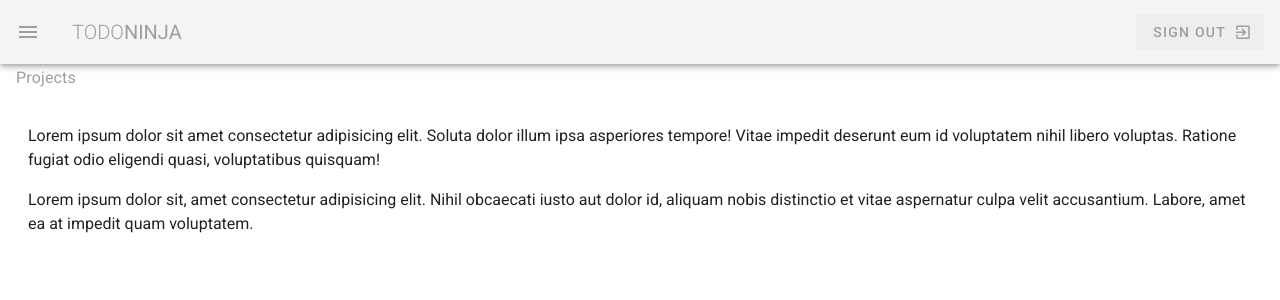
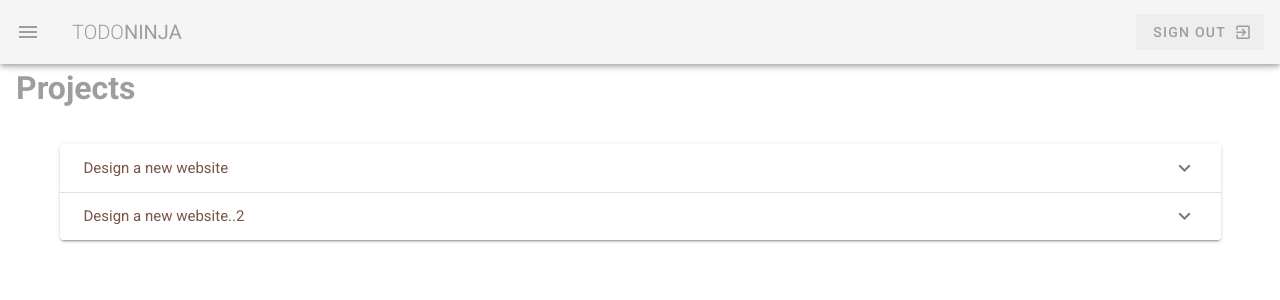
Before and after one commit to bryantran3562/vuetify-study, a Vue app: page /projects in a window 1280 px wide. Shown: the top 300 px of the page. Built offline with nearby package versions, Linux system fonts and the light colour scheme.

Commit message:
vuetify-expansion-panel

```diff
--- a/src/views/Projects.vue
+++ b/src/views/Projects.vue
@@ -1,20 +1,47 @@
 <template>
-  <div class="project">
-    <h1 class="subtitle-1 grey--text">Projects</h1>
-      <v-container fluid class="my-5">
-        <p>Lorem ipsum dolor sit amet consectetur adipisicing elit. Soluta dolor illum ipsa asperiores tempore! Vitae impedit deserunt eum id voluptatem nihil libero voluptas. Ratione fugiat odio eligendi quasi, voluptatibus quisquam!</p>
-        <p>Lorem ipsum dolor sit, amet consectetur adipisicing elit. Nihil obcaecati iusto aut dolor id, aliquam nobis distinctio et vitae aspernatur culpa velit accusantium. Labore, amet ea at impedit quam voluptatem.</p>
-      </v-container>
+  <div class="projects">
+    <h1 class="subheading grey--text">Projects</h1>
+
+    <v-container class="my-5">
+
+     <v-expansion-panels >
+      <v-expansion-panel class="brown--text" v-for="project in myProjects" :key="project.title">
+        <v-expansion-panel-header>
+            {{project.title}}
+        </v-expansion-panel-header>
+
+        <v-expansion-panel-content class="px-4 grey--text">
+          <div class="font-weight-bold">Due by: {{project.due}}</div>
+          <div>{{project.content}} </div>
+        </v-expansion-panel-content>
+
+
+      </v-expansion-panel>
+      </v-expansion-panels>
+    </v-container>
+
   </div>
 </template>
 
 <script>
-
-
 export default {
-
-  components: {
-
+  data() {
+    return {
+      projects: [
+        { title: 'Design a new website', person: 'The Net Ninja', due: '1st Jan 2019', status: 'ongoing', content: 'Lorem ipsum dolor sit amet consectetur adipisicing elit. Sunt consequuntur eos eligendi illum minima adipisci deleniti, dicta mollitia enim explicabo fugiat quidem ducimus praesentium voluptates porro molestias non sequi animi!'},
+        { title: 'Code up the homepage', person: 'Chun Li', due: '10th Jan 2019', status: 'complete', content: 'Lorem ipsum dolor sit amet consectetur adipisicing elit. Sunt consequuntur eos eligendi illum minima adipisci deleniti, dicta mollitia enim explicabo fugiat quidem ducimus praesentium voluptates porro molestias non sequi animi!'},
+        { title: 'Design video thumbnails', person: 'Ryu', due: '20th Dec 2018', status: 'complete', content: 'Lorem ipsum dolor sit amet consectetur adipisicing elit. Sunt consequuntur eos eligendi illum minima adipisci deleniti, dicta mollitia enim explicabo fugiat quidem ducimus praesentium voluptates porro molestias non sequi animi!'},
+        { title: 'Create a community forum', person: 'Gouken', due: '20th Oct 2018', status: 'overdue', content: 'Lorem ipsum dolor sit amet consectetur adipisicing elit. Sunt consequuntur eos eligendi illum minima adipisci deleniti, dicta mollitia enim explicabo fugiat quidem ducimus praesentium voluptates porro molestias non sequi animi!'},
+        { title: 'Design a new website..2', person: 'The Net Ninja', due: '1st Jan 2019', status: 'completed', content: 'Lorem ipsum dolor sit amet consectetur adipisicing elit. Sunt consequuntur eos eligendi illum minima adipisci deleniti, dicta mollitia enim explicabo fugiat quidem ducimus praesentium voluptates porro molestias non sequi animi!'},
+      ]
+    }
+  },
+  computed: {
+    myProjects() {
+      return this.projects.filter(project => {
+        return project.person === 'The Net Ninja' && project.status != 'complete'
+      })
+    }
   }
 }
 </script>
```
Also changed, not shown: 1 other file (tests, documents, lock files or other folders).
